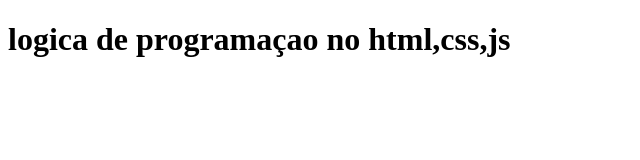
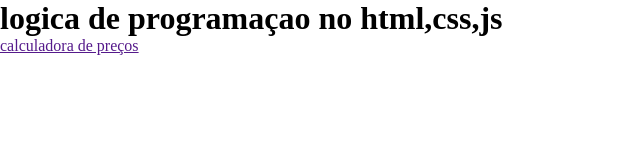
Before and after one commit to isabelle1234567890/atv9, a plain HTML site: page index.html in a window 1280 px wide. Shown: the whole page, without its empty margins (0-640 px from the left). Drawn offline with Linux system fonts and the light colour scheme.

Commit message:
feat: created nav list

```diff
--- a/index.html
+++ b/index.html
@@ -4,8 +4,19 @@
     <meta charset="UTF-8">
     <meta name="viewport" content="width=device-width, initial-scale=1.0">
     <title>Logica de programacao</title>
+   <link rel="stylesheet" href="style.css">
 </head>
 <body>
-    <h1>logica de programaçao no html,css,js</h1>
+    <header>
+        <h1>logica de programaçao no html,css,js</h1>
+    </header>
+
+    <nav>
+        <ul>
+            <li>
+                <a href="">calculadora de preços</a>
+            </li>
+        </ul>
+    </nav>
 </body>
 </html>
--- a/style.css
+++ b/style.css
@@ -0,0 +1,5 @@
+ * { margin: 0;
+    padding: 0;
+    box-sizing: border-box;
+
+}
```
